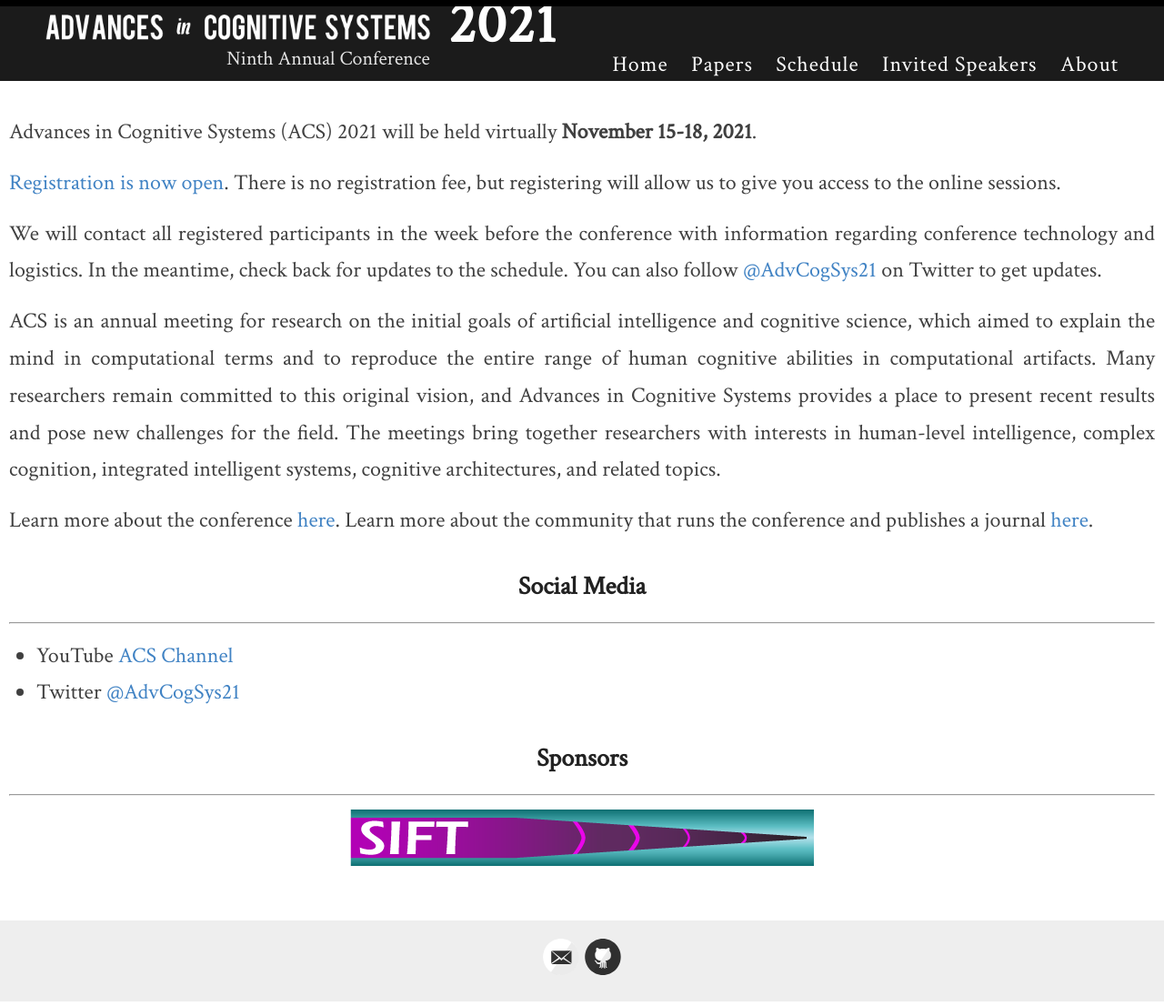
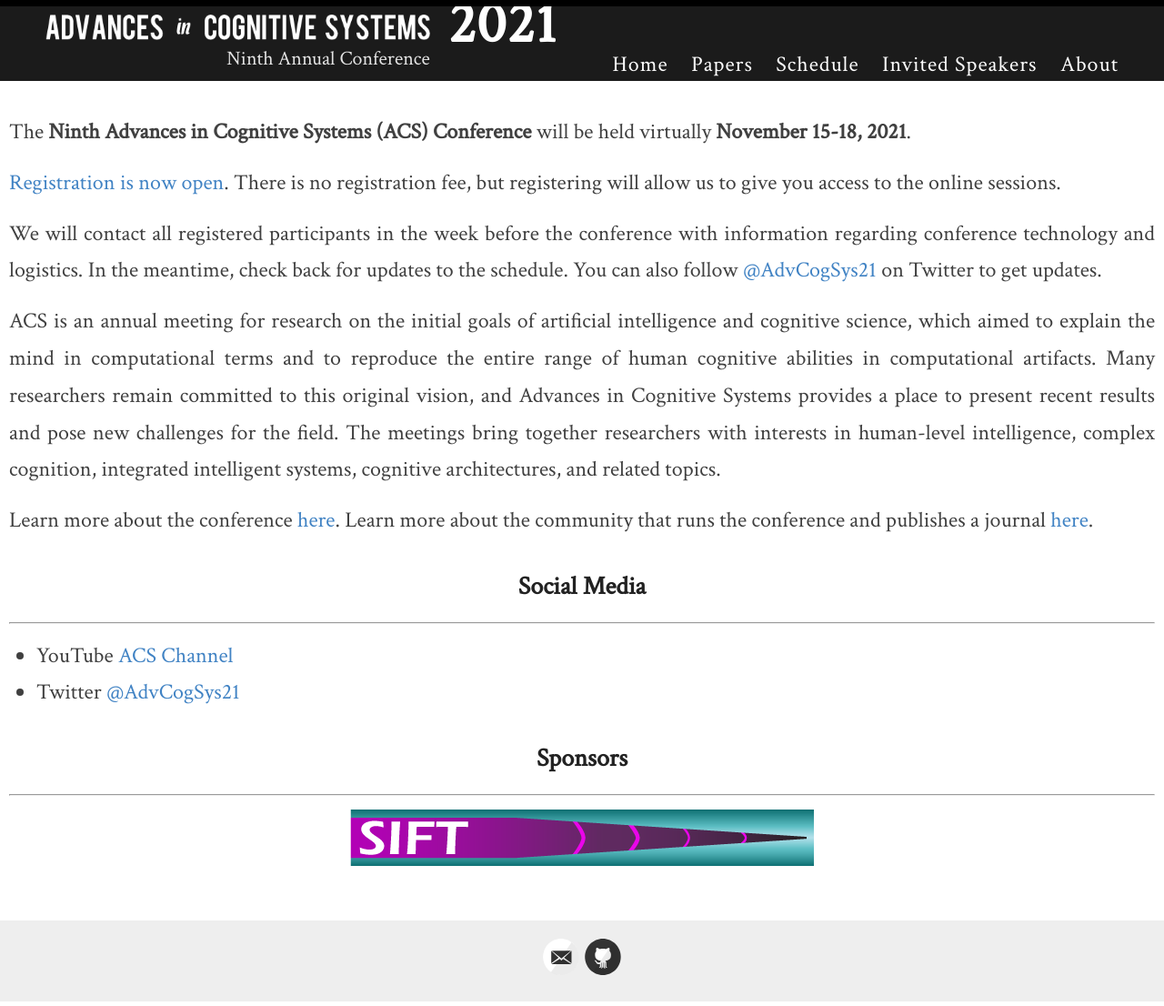
Before and after one commit to AdvancesInCognitiveSystems/acs2021, a Jekyll site: the page built from index.md, in a window 1280 px wide. Shown: the whole page at 91% size. Built offline with Jekyll 4.4.1, drawn with Linux system fonts in a browser that asks for light colours.

Commit message:
small changes

```diff
--- a/index.md
+++ b/index.md
@@ -3,7 +3,7 @@ layout: page
 permalink: /
 ---
 
-Advances in Cognitive Systems (ACS) 2021 will be held virtually **November 15-18, 2021**.
+The **Ninth Advances in Cognitive Systems (ACS) Conference** will be held virtually **November 15-18, 2021**.
 
 [Registration is now open](https://docs.google.com/forms/d/1SYnlZiTsNhAVQdEHxJIlEt0abZx_GgvbpMCABzATjs0/viewform?edit_requested=true).
 There is no registration fee, but registering will allow us to give you access to the online sessions.
```
